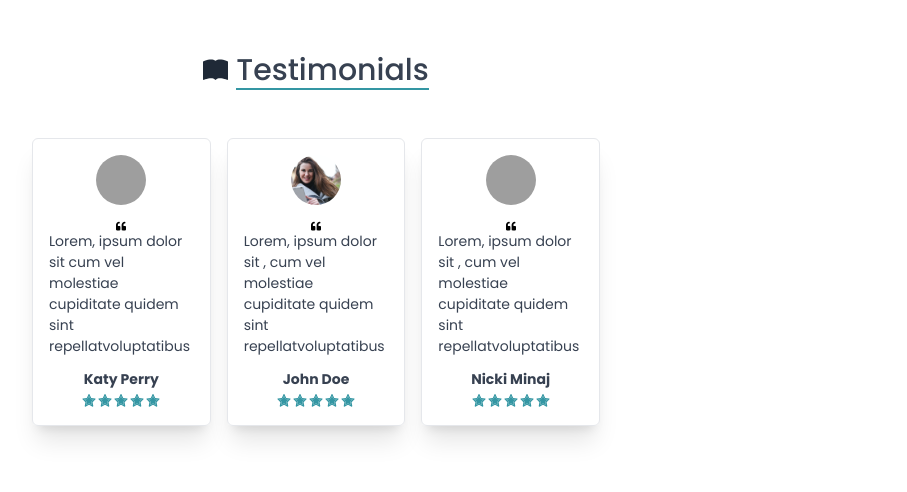
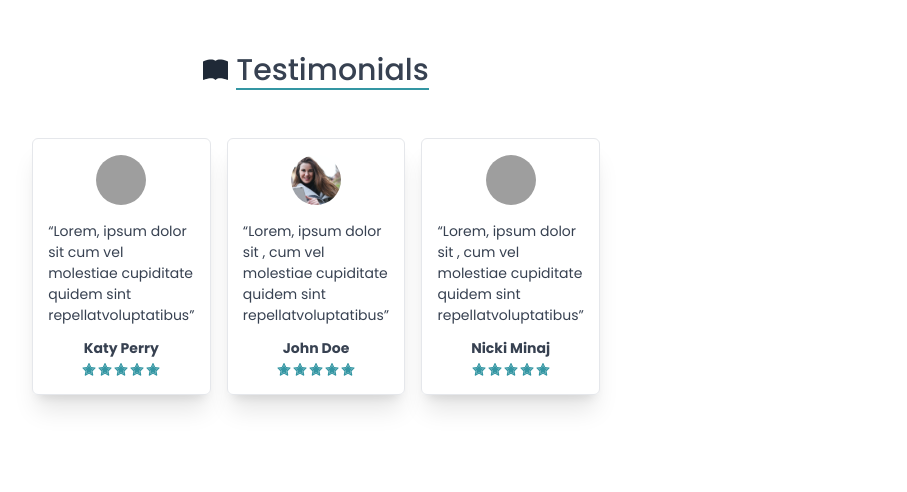
Before and after one commit to aipohruth/lisahomes, a React (Create React App) app: page / in a window 1280 px wide. Shown: the part 1540-2032 px from the top of the page, without its empty margins (324-1231 px from the left). Built offline with nearby package versions, Linux system fonts and the light colour scheme; grey boxes are pictures that could not be loaded.

Commit message:
new: added features

```diff
--- a/src/Components/About.jsx
+++ b/src/Components/About.jsx
@@ -18,7 +18,7 @@ const About = () => {
 
              </p>
              <div >
-             <button  ><a href='/abouts' className=' text-black font-bold hover:text-[#3496a3]'>Read More</a></button>
+             <button className='hover:bg-none hover:border-4 hover:border-[#3496a3]' ><a href='/abouts' className=' text-black font-bold '>Read More</a></button>
              </div>
         </div>
       </div>
--- a/src/Components/Testimonials.jsx
+++ b/src/Components/Testimonials.jsx
@@ -1,7 +1,9 @@
 import React, {useState} from 'react';
 import {BsFillBookFill} from 'react-icons/bs';
 import {AiTwotoneStar} from 'react-icons/ai';
-import {FaQuoteLeft} from 'react-icons/fa';
+/*import {FaQuoteLeft, FaQuoteRight} from 'react-icons/fa';
+<FaQuoteLeft size={10} className='absolute top-[98px] left-[20px]' />
+                        <FaQuoteRight size={10} className='absolute top-[98px] right-[20px]'/> */
 
 import { testimonials } from '../Data/Data2';
 
@@ -14,13 +16,13 @@ const Testimonials = () => {
       <h1 className='text-center text-gray-700 font-medium border-b-2 border-b-[var(--primary-light)]  text-3xl'>Testimonials</h1>
       </div>
 
-      <div  className=' max-w-[600px] h-full w-full mx-auto cursor-pointer bg-white grid grid-rows-1 p-4 md:grid    md:grid-cols-3 gap-4   '>
+      <div  className=' max-w-[600px] relative h-full w-full mx-auto cursor-pointer bg-white grid grid-rows-1 p-4 md:grid    md:grid-cols-3 gap-4   '>
                 {people.map((person, personIndex) =>{
                     const {image, name, text} = person;
                     return (<div key={personIndex}  className='rounded-md first:col-span-1  first:row-span-1 border shadow-xl flex flex-col items-center '>
                         <img src={image} alt={name} className='w-[50px] h-[50px] m-4 rounded-full object-cover' />
-                        <FaQuoteLeft size={10} />
-                        <p className='text-gray-700 px-4 text-[14px] '>{text}</p>
+
+                        <p className='text-gray-700 px-4 text-[14px] '><q>{text}</q></p>
 
                         <span className=' text-sm mt-3 font-bold mb-1 text-gray-700'>{name}</span>
                         <div className='flex mb-4 text-[var(--primary-light)]'>
```
